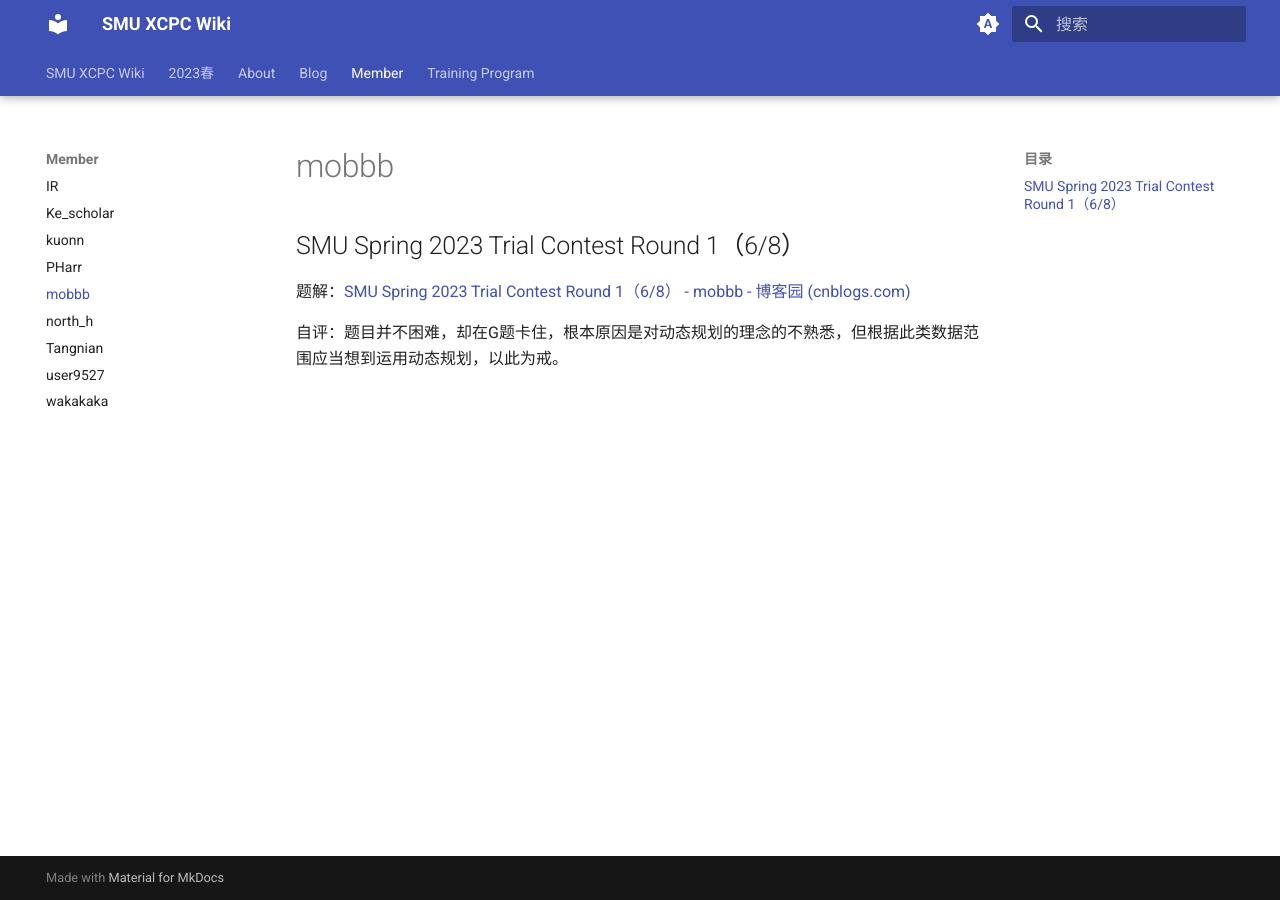
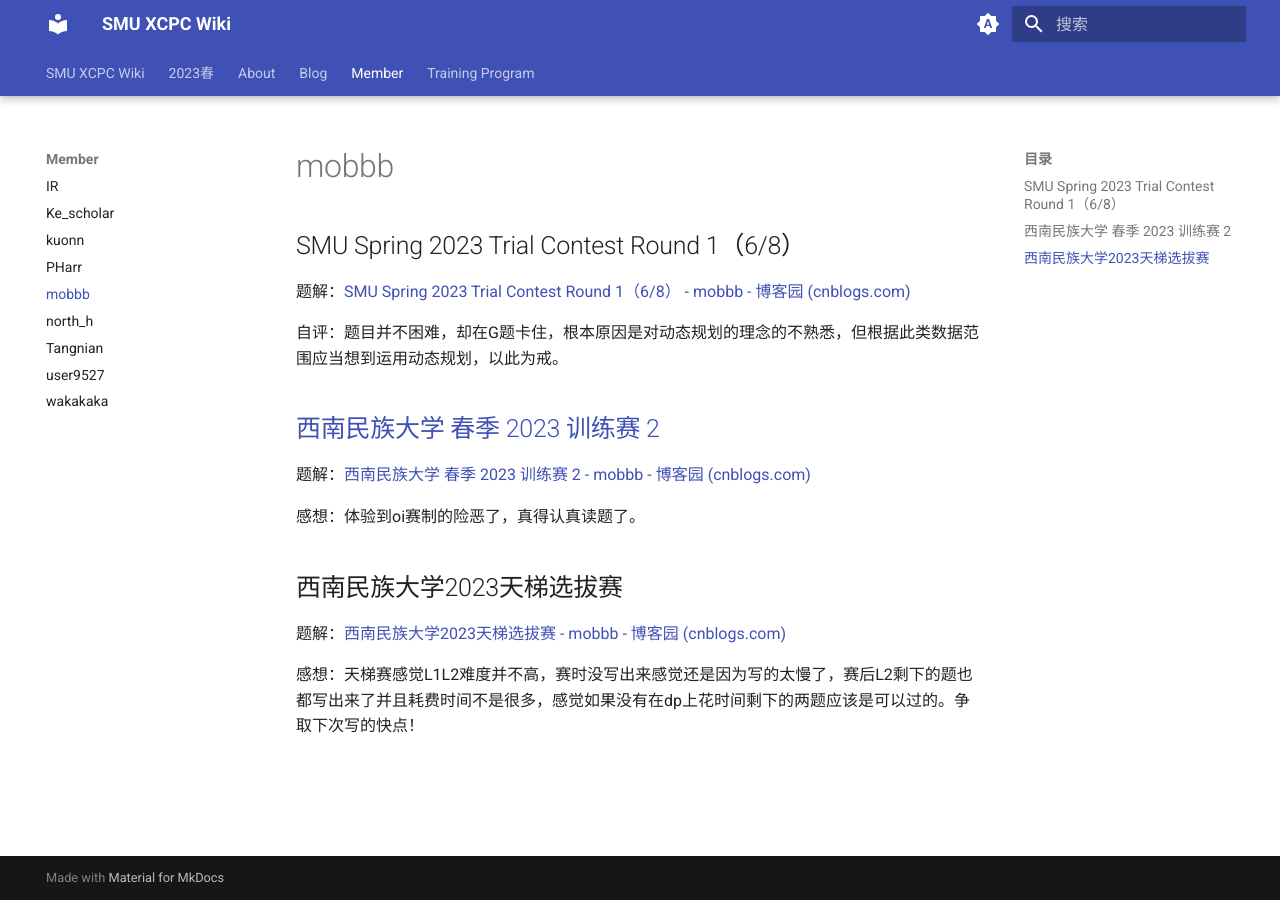
Before and after one commit to SMU-XCPC/wiki, an MkDocs documentation site: the page built from docs/Member/mobbb.md, in a window 1280 px wide. Built offline with MkDocs 1.6.1 and Material for MkDocs 9.7.7, drawn with Linux system fonts in a browser that asks for light colours.

Commit message:
更新今日训练计划，更新 mobbb

```diff
--- a/docs/Member/mobbb.md
+++ b/docs/Member/mobbb.md
@@ -4,3 +4,19 @@
 题解：[SMU Spring 2023 Trial Contest Round 1（6/8） - mobbb - 博客园 (cnblogs.com)](https://www.cnblogs.com/mobbb/p/17242857.html)
 
 自评：题目并不困难，却在G题卡住，根本原因是对动态规划的理念的不熟悉，但根据此类数据范围应当想到运用动态规划，以此为戒。
+
+
+
+## [西南民族大学 春季 2023 训练赛 2](https://www.cnblogs.com/mobbb/p/17267281.html)
+
+题解：[西南民族大学 春季 2023 训练赛 2 - mobbb - 博客园 (cnblogs.com)](https://www.cnblogs.com/mobbb/p/17267281.html)
+
+感想：体验到oi赛制的险恶了，真得认真读题了。
+
+
+
+## 西南民族大学2023天梯选拔赛
+
+题解：[西南民族大学2023天梯选拔赛 - mobbb - 博客园 (cnblogs.com)](https://www.cnblogs.com/mobbb/p/17267328.html)
+
+感想：天梯赛感觉L1L2难度并不高，赛时没写出来感觉还是因为写的太慢了，赛后L2剩下的题也都写出来了并且耗费时间不是很多，感觉如果没有在dp上花时间剩下的两题应该是可以过的。争取下次写的快点！
```
Also changed, not shown: docs/Member/PHarr.md (+8 -0 lines).
